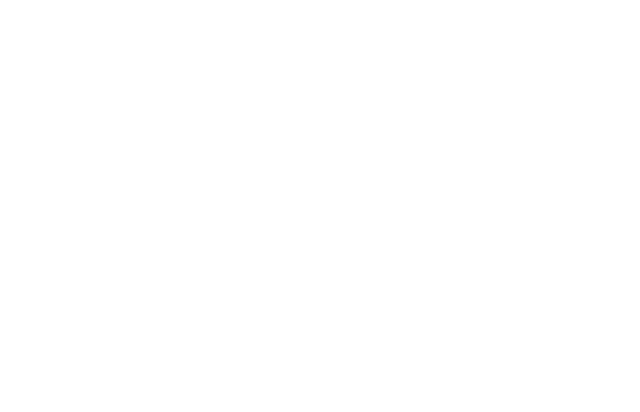
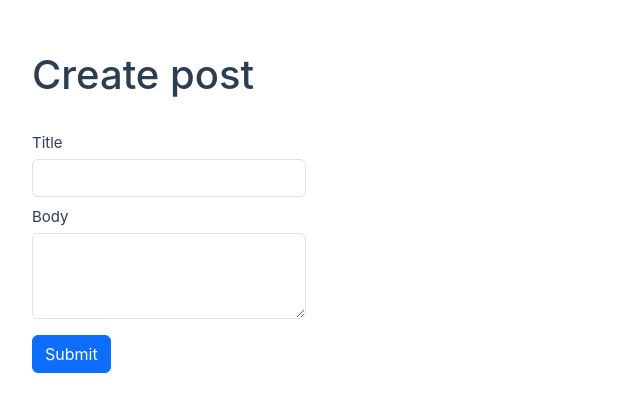
Before and after one commit to fixable11/vue3-project, a Vue app: page /posts/create in a window 1280 px wide. Before the commit this address had no page. Shown: the part 188-600 px from the top of the page, without its empty margins (0-640 px from the left). Built offline with nearby package versions, Linux system fonts and the light colour scheme.

Commit message:
Added view posts btn.

```diff
--- a/package.json
+++ b/package.json
@@ -17,6 +17,7 @@
   },
   "dependencies": {
     "bootstrap": "^5.3.3",
+    "bootstrap-icons": "^1.11.3",
     "pinia": "^2.1.7",
     "vue": "^3.4.29",
     "vue-axios": "^3.5.2",
--- a/src/App.vue
+++ b/src/App.vue
@@ -7,7 +7,7 @@ import HelloWorld from './components/HelloWorld.vue'
   <header class="d-none">
     <img alt="Vue logo" class="logo" src="@/assets/logo.svg" width="125" height="125" />
 
-    <div class="wrapper ">
+    <div class="wrapper">
       <HelloWorld msg="You did it!" />
 
       <nav>
@@ -21,6 +21,11 @@ import HelloWorld from './components/HelloWorld.vue'
   <RouterView />
 </template>
 
+<style lang="scss">
+#app {
+  width: 100%;
+}
+</style>
 <style scoped>
 header {
   line-height: 1.5;
--- a/src/assets/main.css
+++ b/src/assets/main.scss
@@ -1,4 +1,5 @@
 @import './base.css';
+@import "bootstrap-icons/font/bootstrap-icons.css";
 
 #app {
   max-width: 1280px;
--- a/src/components/post/CreatePost.vue
+++ b/src/components/post/CreatePost.vue
@@ -1,77 +1,50 @@
 <script setup lang="ts">
+import { usePostsStore } from '@/stores/posts'
+import { useRouter } from 'vue-router'
 
+const titleInput = defineModel('title')
+const bodyInput = defineModel('body')
+
+const router = useRouter()
+
+const postsStore = usePostsStore()
+async function createPost() {
+  const createPostForm = { title: titleInput.value, body: bodyInput.value, userId: 1 }
+  await postsStore.createPost(createPostForm)
+  await router.push({ name: 'posts' })
+}
 </script>
 
 <template>
   <div class="create-post">
-    <div class="row row-cols-1 row-cols-md-3 g-4">
-      <div class="col">
-        <div class="card">
-          <img src="https://placehold.co/600x400" class="card-img-top" alt="...">
-          <div class="card-body">
-            <h5 class="card-title">Card title</h5>
-            <p class="card-text">This is a longer card with supporting text below as a natural lead-in to additional content. This content is a little bit longer.</p>
-          </div>
+    <h1 class="h1 title">Create post</h1>
+
+    <div class="row">
+      <form class="mt-4" @submit.prevent="createPost">
+        <div class="form-group">
+          <label for="titleInput">Title</label>
+          <input
+            v-model="titleInput"
+            type="text"
+            class="form-control mt-1"
+            id="titleInput"
+            aria-describedby="emailHelp"
+            placeholder=""
+          />
         </div>
-      </div>
-      <div class="col">
-        <div class="card">
-          <img src="..." class="card-img-top" alt="...">
-          <div class="card-body">
-            <h5 class="card-title">Card title</h5>
-            <p class="card-text">This is a longer card with supporting text below as a natural lead-in to additional content. This content is a little bit longer.</p>
-          </div>
+        <div class="form-group mt-2">
+          <label for="bodyInput">Body</label>
+          <textarea
+            v-model="bodyInput"
+            class="form-control mt-1"
+            id="bodyInput"
+            rows="3"
+          ></textarea>
         </div>
-      </div>
-      <div class="col">
-        <div class="card">
-          <img src="..." class="card-img-top" alt="...">
-          <div class="card-body">
-            <h5 class="card-title">Card title</h5>
-            <p class="card-text">This is a longer card with supporting text below as a natural lead-in to additional content.</p>
-          </div>
-        </div>
-      </div>
-      <div class="col">
-        <div class="card">
-          <img src="..." class="card-img-top" alt="...">
-          <div class="card-body">
-            <h5 class="card-title">Card title</h5>
-            <p class="card-text">This is a longer card with supporting text below as a natural lead-in to additional content. This content is a little bit longer.</p>
-          </div>
-        </div>
-      </div>
-    </div>
-
-    <div class="card-group">
-      <div class="card">
-        <img src="..." class="card-img-top" alt="...">
-        <div class="card-body">
-          <h5 class="card-title">Card title</h5>
-          <p class="card-text">This is a wider card with supporting text below as a natural lead-in to additional content. This content is a little bit longer.</p>
-          <p class="card-text"><small class="text-body-secondary">Last updated 3 mins ago</small></p>
-        </div>
-      </div>
-      <div class="card">
-        <img src="..." class="card-img-top" alt="...">
-        <div class="card-body">
-          <h5 class="card-title">Card title</h5>
-          <p class="card-text">This card has supporting text below as a natural lead-in to additional content.</p>
-          <p class="card-text"><small class="text-body-secondary">Last updated 3 mins ago</small></p>
-        </div>
-      </div>
-      <div class="card">
-        <img src="..." class="card-img-top" alt="...">
-        <div class="card-body">
-          <h5 class="card-title">Card title</h5>
-          <p class="card-text">This is a wider card with supporting text below as a natural lead-in to additional content. This card has even longer content than the first to show that equal height action.</p>
-          <p class="card-text"><small class="text-body-secondary">Last updated 3 mins ago</small></p>
-        </div>
-      </div>
+        <button type="submit" class="btn btn-primary mt-3">Submit</button>
+      </form>
     </div>
   </div>
 </template>
 
-<style scoped>
-
-</style>
+<style scoped></style>
--- a/src/components/post/ViewPosts.vue
+++ b/src/components/post/ViewPosts.vue
@@ -21,6 +21,12 @@ onMounted(async () => {
             <h5 class="card-title">{{ post.title }}</h5>
             <p class="card-text">{{ post.body }}</p>
           </div>
+          <div class="d-flex view-post-btn-wrap">
+            <span><b>ID:</b> {{ post.id }}</span>
+            <button type="button" class="btn btn-primary btn-sm view-post-btn">
+              <i class="bi-eye-fill"></i>
+            </button>
+          </div>
         </div>
       </div>
     </div>
@@ -32,5 +38,11 @@ onMounted(async () => {
   .card {
     height: 100%;
   }
+  .view-post-btn {
+    margin-left: auto;
+  }
+  .view-post-btn-wrap {
+    padding: 16px 16px;
+  }
 }
 </style>
--- a/src/main.ts
+++ b/src/main.ts
@@ -1,6 +1,6 @@
 import 'bootstrap'
 import 'bootstrap/dist/css/bootstrap.css'
-import './assets/main.css'
+import './assets/main.scss'
 import axios from 'axios'
 import VueAxios from 'vue-axios'
 
--- a/src/router/index.ts
+++ b/src/router/index.ts
@@ -6,20 +6,17 @@ const router = createRouter({
   routes: [
     {
       path: '/',
-      name: 'home',
+      name: 'posts',
       component: HomeView
     },
     {
-      path: '/about',
-      name: 'about',
-      // route level code-splitting
-      // this generates a separate chunk (About.[hash].js) for this route
-      // which is lazy-loaded when the route is visited.
-      component: () => import('../views/AboutView.vue')
+      path: '/posts/create',
+      name: 'create-post',
+      component: () => import('../views/CreatePostView.vue')
     },
     {
-      path: '/create-post',
-      name: 'create-post',
+      path: '/posts/:postId',
+      name: 'view-post',
       component: () => import('../views/CreatePostView.vue')
     }
   ]
--- a/src/stores/posts.ts
+++ b/src/stores/posts.ts
@@ -23,6 +23,14 @@ export const usePostsStore = defineStore('posts', {
       } catch (error) {
         console.log('err', error)
       }
+    },
+    async createPost(formData = {}) {
+      try {
+        const { data } = await axios.post(POSTS_URL, formData)
+        this.posts.push(data)
+      } catch (error) {
+        console.log('err', error)
+      }
     }
   }
 })
```
Also changed, not shown: 1 other file (tests, documents, lock files or other folders).
